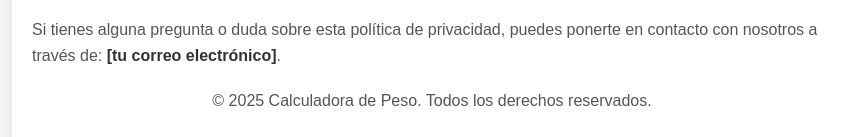
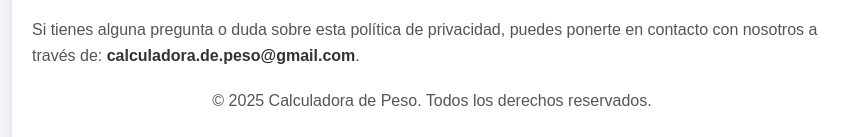
Before and after one commit to PeriodicoHOYbo/Policy, a plain HTML site: page index.html in a window 1280 px wide. Shown: the part 729-866 px from the top of the page, without its empty margins (208-1058 px from the left). Drawn offline with Linux system fonts and the light colour scheme.

Commit message:
Update index.html

```diff
--- a/index.html
+++ b/index.html
@@ -89,7 +89,7 @@
     <p>Esta política de privacidad <span class="highlight">no cambiará</span>. Si en el futuro decidimos hacer algún ajuste, te lo informaremos, pero no esperamos realizar cambios.</p>
 
     <h2>6. Contacto</h2>
-    <p>Si tienes alguna pregunta o duda sobre esta política de privacidad, puedes ponerte en contacto con nosotros a través de: <span class="highlight">[tu correo electrónico]</span>.</p>
+    <p>Si tienes alguna pregunta o duda sobre esta política de privacidad, puedes ponerte en contacto con nosotros a través de: <span class="highlight">calculadora.de.peso@gmail.com</span>.</p>
 
     <div class="footer">
         <p>&copy; 2025 Calculadora de Peso. Todos los derechos reservados.</p>
```
